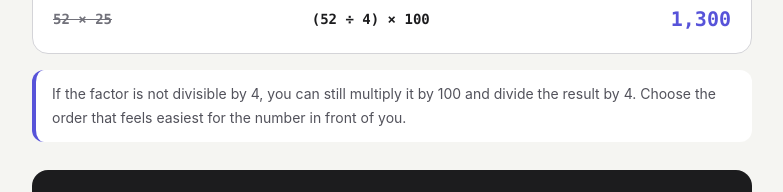
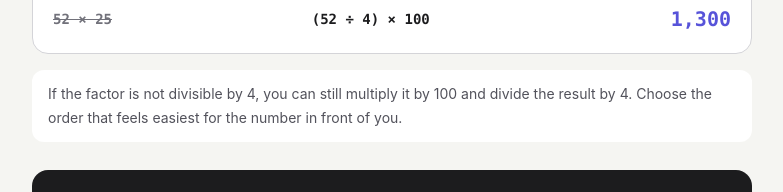
Before and after one commit to elsycharles/calctrick, a Next.js app in the folder apps/web/: page /tricks/multiply-by-25 in a window 1280 px wide. Shown: the part 960-1152 px from the top of the page, without its empty margins (248-1031 px from the left). Built offline with nearby package versions, Linux system fonts and the light colour scheme; no server answers.

Commit message:
fix(web): remove accent corner

```diff
--- a/apps/web/app/tricks/[slug]/page.tsx
+++ b/apps/web/app/tricks/[slug]/page.tsx
@@ -123,7 +123,7 @@ export default async function GuidePage({ params }: GuidePageProps) {
               </div>
             ))}
           </div>
-          <p className="mt-4 rounded-xl border-l-4 border-accent bg-white px-4 py-3 text-sm leading-6 text-zinc-600">
+          <p className="mt-4 rounded-xl bg-white px-4 py-3 text-sm leading-6 text-zinc-600">
             {guide.note}
           </p>
         </section>
```
